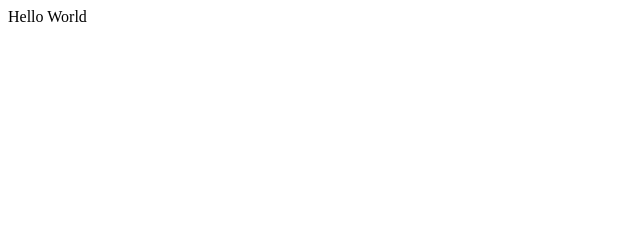
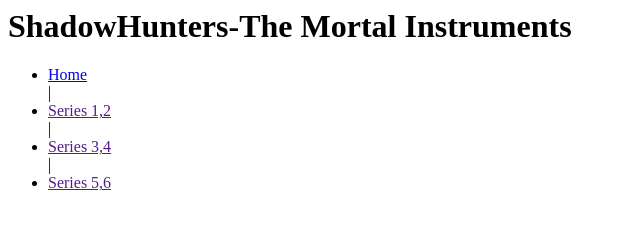
Before and after one commit to PushtiAgarwal/ShadowhunterWorld, a plain HTML site: page index.html in a window 1280 px wide. Shown: the whole page, without its empty margins (0-640 px from the left). Drawn offline with Linux system fonts and the light colour scheme.

Commit message:
Update index.html

```diff
--- a/index.html
+++ b/index.html
@@ -1,8 +1,21 @@
 <html>
   <head>
+    <meta name="viewport"  content="width=device-width,intial-scale=1.0">
 </head>
 <body>
-  Hello World
+  <main>
+    <header>
+      <h1>ShadowHunters-The Mortal Instruments </h1>
+      <nav>
+        <ul>
+          <li><a href="index.html">Home</a></li> |
+             <li><a href="">Series 1,2</a></li> |
+             <li><a href="">Series 3,4</a></li> |
+             <li><a href="">Series 5,6</a></li>
+        </ul>
+      </nav>
+    </header>
+  </main>
 </body>
 
 
```
